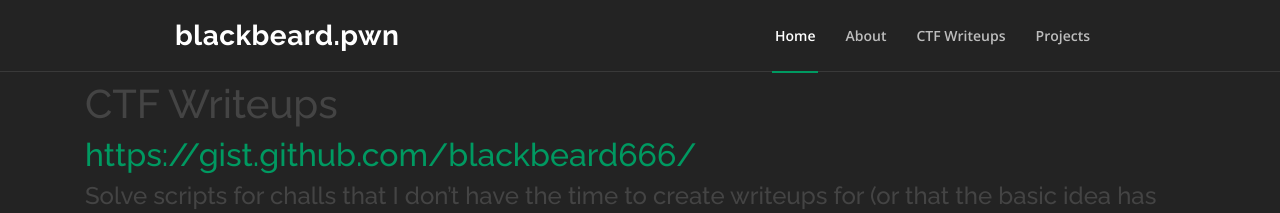
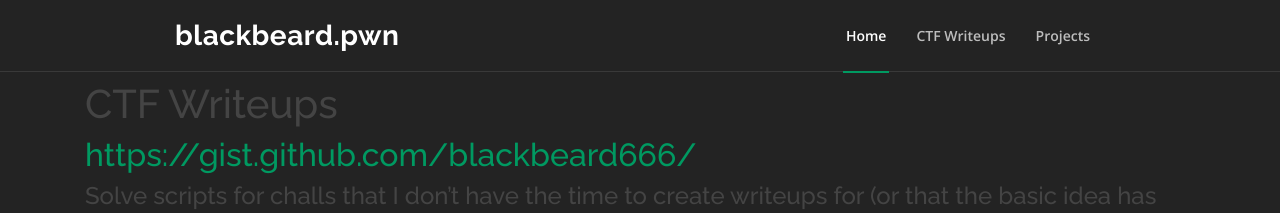
Before and after one commit to arieees666/arieees666.github.io, a Jekyll site: the page built from pwn_writeups/README.md, in a window 1280 px wide. Shown: the top 213 px of the page. Built offline with Jekyll 4.4.1, drawn with Linux system fonts in a browser that asks for light colours; our own code applies the rules of GitHub Pages for plain Markdown files.

Commit message:
trying something

```diff
--- a/_layouts/default.html
+++ b/_layouts/default.html
@@ -54,8 +55,7 @@
 
             <nav class="nav-menu d-none d-lg-block">
               <ul>
-                <li class="active"><a href="index.html">Home</a></li>
-                <li><a href="#about">About</a></li>
+                <li class="active"><a href="~/index.html">Home</a></li>
                 <li><a href="pwn_exhibit/">CTF Writeups</a></li>
                 <li><a href="#portfolio">Projects</a></li>
 
--- a/index.html
+++ b/index.html
@@ -50,7 +50,6 @@
 
           <nav class="nav-menu d-none d-lg-block">
             <ul>
-              <li class="active"><a href="index.html">Home</a></li>
               <li><a href="#about">About</a></li>
               <li><a href="./pwn_writeups/">CTF Writeups</a></li>
               <li><a href="#portfolio">Projects</a></li>
```
Also changed, not shown: other parts of _layouts/default.html (+1 -0 lines).
